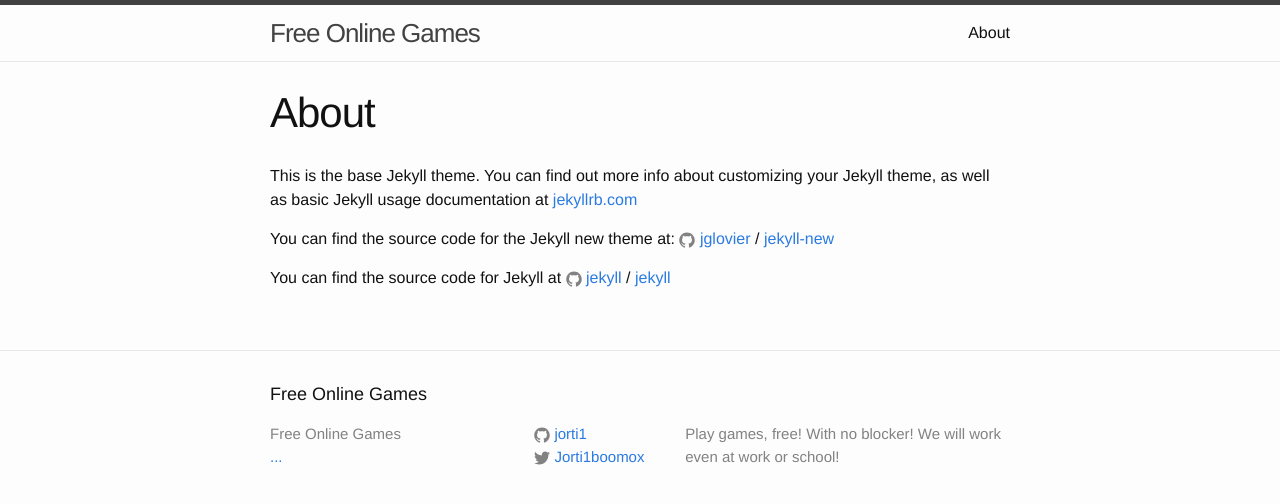
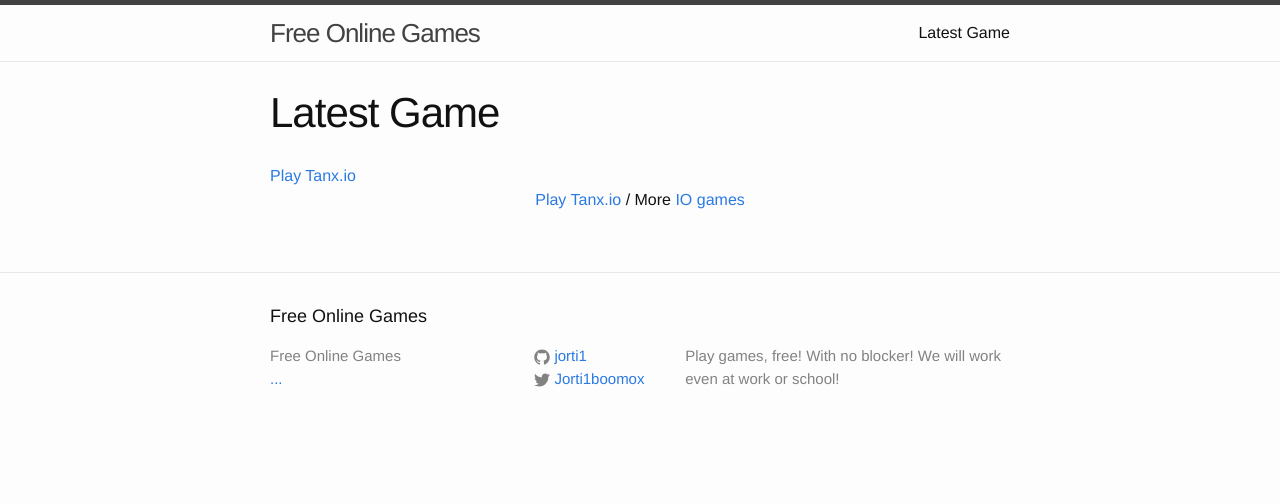
Before and after one commit to jortiz6759/WEBgames, a Jekyll site: the page built from about.md, in a window 1280 px wide. Shown: the top 504 px of the page. Built offline with Jekyll 4.4.1, drawn with Linux system fonts in a browser that asks for light colours; a script that is not in the unit is left out.

Commit message:
Update about.md

```diff
--- a/about.md
+++ b/about.md
@@ -1,15 +1,12 @@
 ---
 layout: page
-title: About
+title: Latest Game
 permalink: /about/
 ---
 
-This is the base Jekyll theme. You can find out more info about customizing your Jekyll theme, as well as basic Jekyll usage documentation at [jekyllrb.com](http://jekyllrb.com/)
+<!-- Place this code where you'd like the game to appear -->
+<div class="miniclip-game-embed" data-game-name="tanxio" data-theme="0" data-width="1200" data-height="800" data-language="en"><a href="http://www.miniclip.com/games/tanxio/">Play Tanx.io</a></div>
+<p style="text-align:center;"><a href="http://www.miniclip.com/games/tanxio/" target="_blank">Play Tanx.io</a> / More <a href="http://www.miniclip.com/games/genre-1320/" target="_blank">IO games</a></p>
 
-You can find the source code for the Jekyll new theme at:
-{% include icon-github.html username="jglovier" %} /
-[jekyll-new](https://github.com/jglovier/jekyll-new)
-
-You can find the source code for Jekyll at
-{% include icon-github.html username="jekyll" %} /
-[jekyll](https://github.com/jekyll/jekyll)
+<!-- Insert this code before your </body> tag -->
+<script src="//static.miniclipcdn.com/js/game-embed.js"></script>
```
